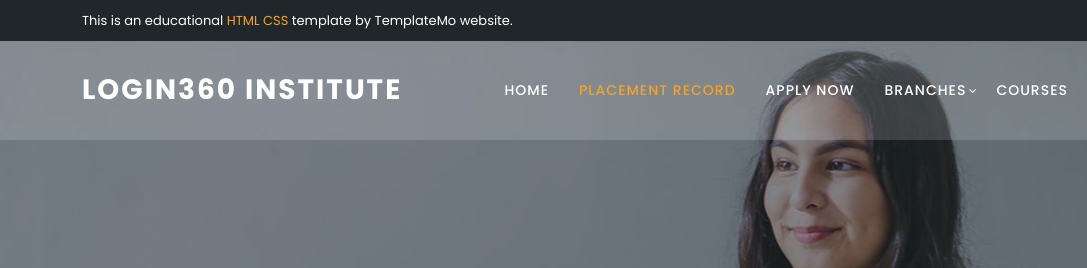
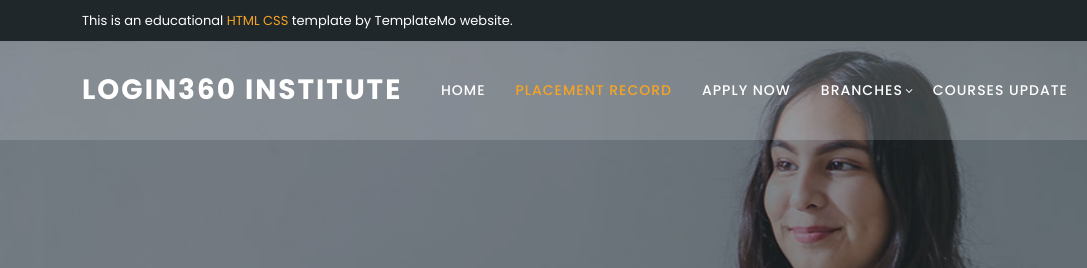
Before and after one commit to arunbarath1999/login, a plain HTML site: page meetings.html in a window 1280 px wide. Shown: the top 268 px of the page, 0-1087 px from the left. Drawn offline with nearby package versions, Linux system fonts and the light colour scheme.

Commit message:
Update meetings.html
update the courses

```diff
--- a/meetings.html
+++ b/meetings.html
@@ -79,7 +79,7 @@ https://templatemo.com/tm-569-edu-meeting
                                   <li><a href="meeting-details.html">Coimbatore</a></li>
                               </ul>
                           </li>
-                          <li><a href="index.html">Courses</a></li>
+                          <li><a href="index.html">Courses update</a></li>
                           <li><a href="index.html">Contact Us</a></li>
                       </ul>
                       <a class='menu-trigger'>
```
